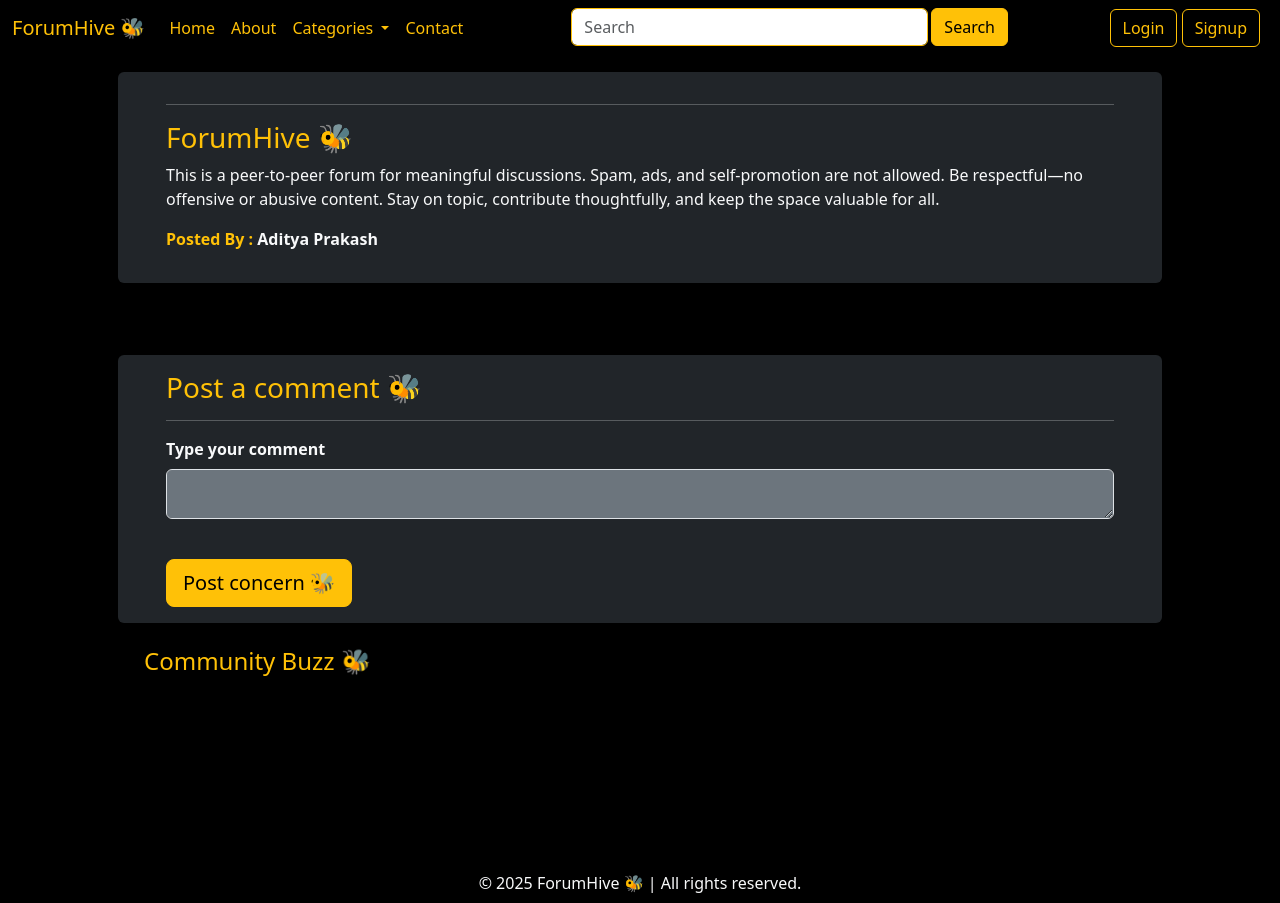
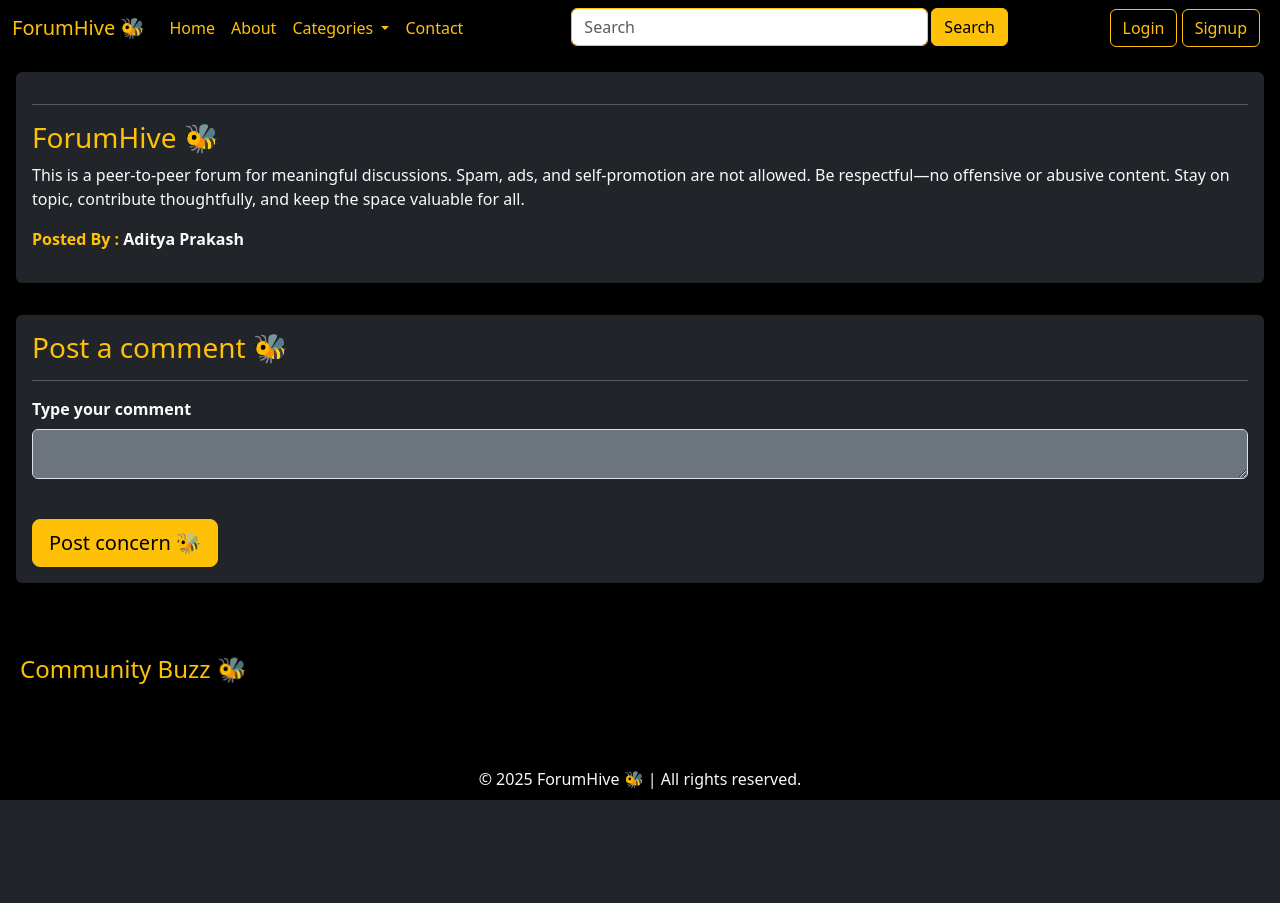
Before and after one commit to Aditya-Prakash07/online-forum-website-php, a PHP site: page /thread.php?threadid=1 in a window 1280 px wide. After the commit the page ends 800 px from the top, so only its background shows below. Run offline with PHP 8.4, Linux system fonts and the light colour scheme; data that the repository does not hold is empty.

Commit message:
few changes along with logout functionality

```diff
--- a/about.php
+++ b/about.php
@@ -21,8 +21,8 @@ include "partials/_dbconnect.php";
     include "partials/_header.php";
     ?>
 
-<div class="container p-5">
-    <div class="mt-4 px-5 py-3 bg-dark text-light rounded shadow-lg">
+<div class="container-fluid p-3">
+    <div class="p-3 bg-dark text-light rounded shadow-lg">
         <h3 class="mb-4"><span class="text-warning">ForumHive 🐝</span> About Us</h3>
         <h6 class="mb-4">Welcome to <span class="text-warning">ForumHive 🐝!</span> We are a community of passionate developers, coders, and tech enthusiasts. Our platform is designed to foster collaboration, learning, and problem-solving in the world of coding and technology.</h6>
 
--- a/contact.php
+++ b/contact.php
@@ -21,8 +21,8 @@ include "partials/_dbconnect.php";
     include "partials/_header.php";
     ?>
 
-<div class="container p-5">
-    <div class="mt-4 px-5 py-3 bg-dark text-light rounded shadow-lg">
+<div class="container-fluid p-3">
+    <div class="p-3 bg-dark text-light rounded shadow-lg">
         <h3 class="mb-4"><span class="text-warning">ForumHive 🐝</span> Contact Us</h3>
         <h6 class="mb-4">We would love to hear from you! Whether you have questions, feedback, or suggestions, feel free to reach out to us using the contact form below:</h6>
 
--- a/partials/_header.php
+++ b/partials/_header.php
@@ -1,7 +1,7 @@
 <?php
 session_start();
 
-echo '<nav class="navbar navbar-expand-lg bg-black fixed-top">
+echo '<nav class="navbar navbar-expand-lg bg-black sticky-top">
   <div class="container-fluid">
     <a class="navbar-brand text-warning" href="/">ForumHive 🐝</a>
     <button class="navbar-toggler" type="button" data-bs-toggle="collapse" data-bs-target="#navbarSupportedContent" aria-controls="navbarSupportedContent" aria-expanded="false" aria-label="Toggle navigation">
--- a/thread.php
+++ b/thread.php
@@ -48,8 +48,8 @@
     }
     ?>
 
-    <div class="container p-5">
-        <div class="mt-4 px-5 py-3 bg-dark  text-light rounded">
+    <div class="container-fluid p-3">
+        <div class="p-3 bg-dark  text-light rounded">
             <h3 class="text-warning"><?php echo $threadtitle; ?></h3>
             <p>
                 <?php echo $threaddesc; ?>
@@ -61,8 +61,8 @@
         </div>
     </div>
 
-    <div class="container px-5">
-        <div class="mt-4 px-5 py-3 bg-dark  text-light rounded">
+    <div class="container-fluid p-3">
+        <div class="p-3 bg-dark  text-light rounded">
             <h3 class="text-warning">Post a comment 🐝</h3>
             <hr>
             <form action="<?php echo $_SERVER['REQUEST_URI']; ?>" method="post">
@@ -76,9 +76,10 @@
         </div>
     </div>
 
-    <div class="container mx-5 px-5 style" style="min-height: 30vh;">
+    <div class="container-fluid" style="min-height: 20vh;">
         <br>
-        <h4 class="text-warning mx-5">Community Buzz 🐝</h4>
+        <br>
+        <h4 class="text-warning m-2">Community Buzz 🐝</h4>
         <?php
         $id = $_GET['threadid'];
         $sql = "SELECT * FROM `comments` WHERE thread_id=$id";
@@ -91,12 +92,12 @@
             $comment_time = $row['comment_time'];
 
 
-        echo '<div class="d-flex my-3 mx-5">
+        echo '<div class="d-flex m-2">
                 <div class="flex-shrink-0">
                     <img src="/images/default.png" width="43px" alt="...">
                 </div>
                 <div class="flex-grow-1 ms-3 text-light">
-                    <p class="font-weight-bold my-0 text-warning">Anonymous User @ '.$comment_time.'</p>
+                    <p class="font-weight-bold text-warning">Anonymous User @ '.$comment_time.'</p>
                     '.$content.'
                 </div>
             </div>';
```
Also changed, not shown: threadlist.php (+7 -7 lines).
